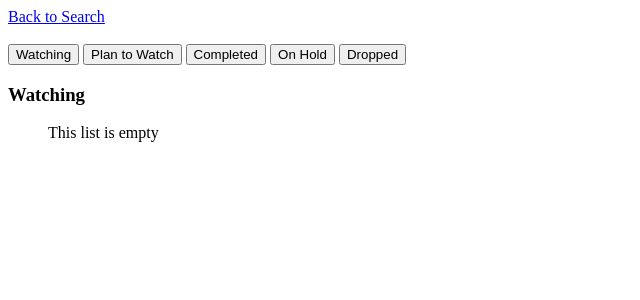
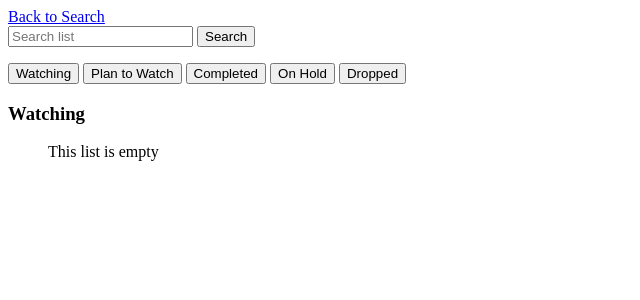
Before and after one commit to jczvedua/jikan-anime-tracker, a Django app: page /anime/list/ in a window 1280 px wide. Shown: the top 300 px of the page, without its empty margins (0-640 px from the left). Run offline with Django 5.2, Linux system fonts and the light colour scheme; data that the repository does not hold is empty.

Commit message:
add list search feature

```diff
--- a/anime/templates/anime/list.html
+++ b/anime/templates/anime/list.html
@@ -1,6 +1,11 @@
 <a href="{% url 'anime_search' %}">Back to Search</a>
 <br>
-<br>
+
+<form method="get" action="{% url 'list_search' %}">
+    <input type="text" name="q" placeholder="Search list" value="{{ query|default:'' }}">
+    <button type="submit">Search</button>
+</form>
+
 <div class="tabs">
     <button onclick="showTab('watching')">Watching</button>
     <button onclick="showTab('planning')">Plan to Watch</button>
--- a/anime/templates/anime/view.html
+++ b/anime/templates/anime/view.html
@@ -1,3 +1,8 @@
+<form method="get" action="{% url 'anime_search' %}">
+    <input type="text" name="q" placeholder="Search for anime..." value="{{ query|default:'' }}">
+    <button type="submit">Search</button>
+</form>
+
 <h2>{{ anime.title.romaji }}</h2>
 <p>{{ anime.type }}</p>
 <img src="{{ anime.coverImage.large }}" width=150>
--- a/anime/urls.py
+++ b/anime/urls.py
@@ -9,4 +9,5 @@ urlpatterns = [
     path('add/<int:anime_id>/', views.add_to_list, name="add_to_list"),
     path('delete/<int:anime_id>/', views.deactivate_anime, name="remove_from_list"),
     path('increment/<int:anime_id>/', views.quick_progress_increment, name="quick_increment"),
+     path('search_list/', views.list_search, name='list_search')
 ]
--- a/anime/views.py
+++ b/anime/views.py
@@ -274,3 +274,73 @@ def quick_progress_increment(request, anime_id):
     if next_url and url_has_allowed_host_and_scheme(next_url, allowed_hosts=None):
         return redirect(next_url)
     return redirect("view_list")
+
+def list_search(request):
+    query_text = request.GET.get('q', '')
+    anime_list = []
+
+    if query_text != '':
+        query = """
+        query ($search: String) {
+            Page{
+                media(search: $search, type: ANIME){
+                    id
+                    title {
+                        romaji
+                    }
+                    coverImage {
+                        large
+                    }
+                }
+            }
+        }
+        """
+        variables = {
+            "search": query_text
+        }
+
+        data = fetch_anilist(query, variables)
+        db_list = AnimeList.objects.filter(is_active=True)
+
+        anime_map = {
+            anime.anilist_id: {
+                "status": anime.status,
+                "progress": anime.progress,
+                "score": anime.score
+            }
+            for anime in db_list
+        }
+
+        db_ids = set(anime_map.keys())
+
+        filtered = [
+            {
+                "anilist_id": anime["id"],
+                "title": anime["title"]["romaji"],
+                "image_url": anime["coverImage"]["large"],
+
+                **anime_map[anime["id"]]
+            }
+            for anime in data["data"]["Page"]["media"]
+            if anime["id"] in db_ids
+        ]
+
+        watching_list = [a for a in filtered if a["status"] == "watching"]
+        planning_list = [a for a in filtered if a["status"] == "planning"]
+        completed_list = [a for a in filtered if a["status"] == "completed"]
+        paused_list = [a for a in filtered if a["status"] == "paused"]
+        dropped_list = [a for a in filtered if a["status"] == "dropped"]
+
+        context = {
+        "watching": watching_list,
+        "planning": planning_list,
+        "completed": completed_list,
+        "paused": paused_list,
+        "dropped": dropped_list,
+        'query': query_text
+    }
+
+    else:
+        return redirect("view_list")
+
+    return render(request, "anime/list.html", context)
```
